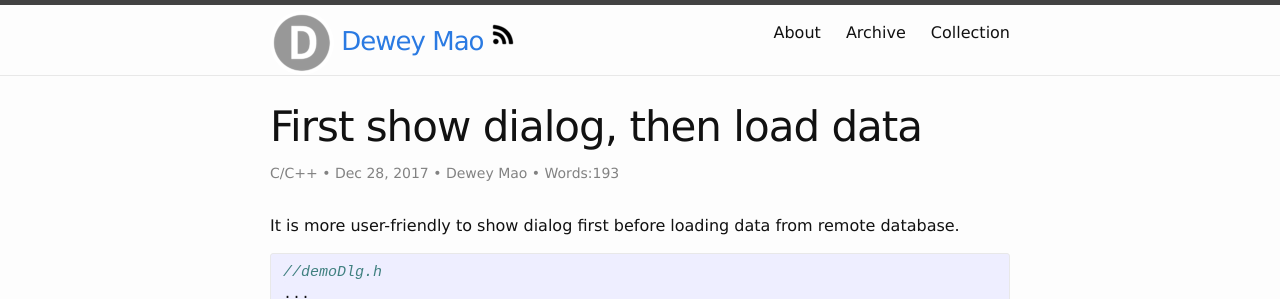
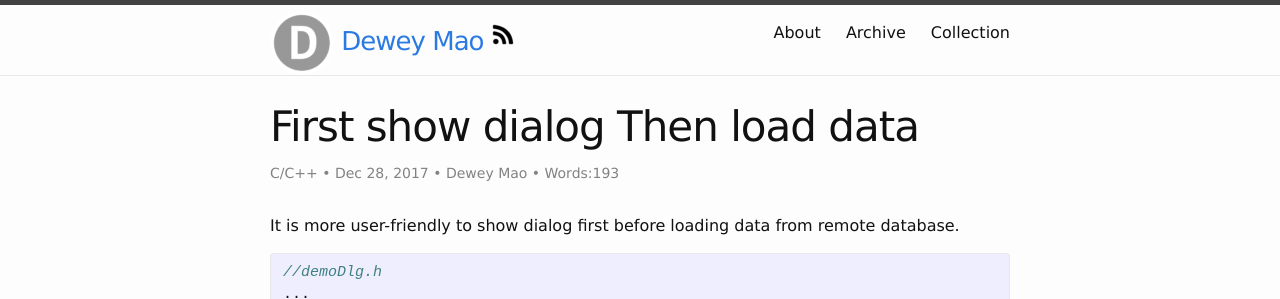
Before and after one commit to deweymao/deweymao.github.io, a Jekyll site: the page built from _posts/2017-12-29-first_show_dialog_then_load_data.md, in a window 1280 px wide. Shown: the top 299 px of the page. Built offline with Jekyll 4.4.1, drawn with Linux system fonts in a browser that asks for light colours; comment, search, counter and statistics services are not loaded.

```diff
--- a/_posts/2017-12-29-first_show_dialog,_then_load_data.md
+++ b/_posts/2017-12-29-first_show_dialog_then_load_data.md
@@ -1,6 +1,6 @@
 ---
 layout: post
-title: "First show dialog, then load data"
+title: "First show dialog Then load data"
 date: 2017-12-28 13:26:31
 author: Dewey Mao
 categories: C/C++
```
